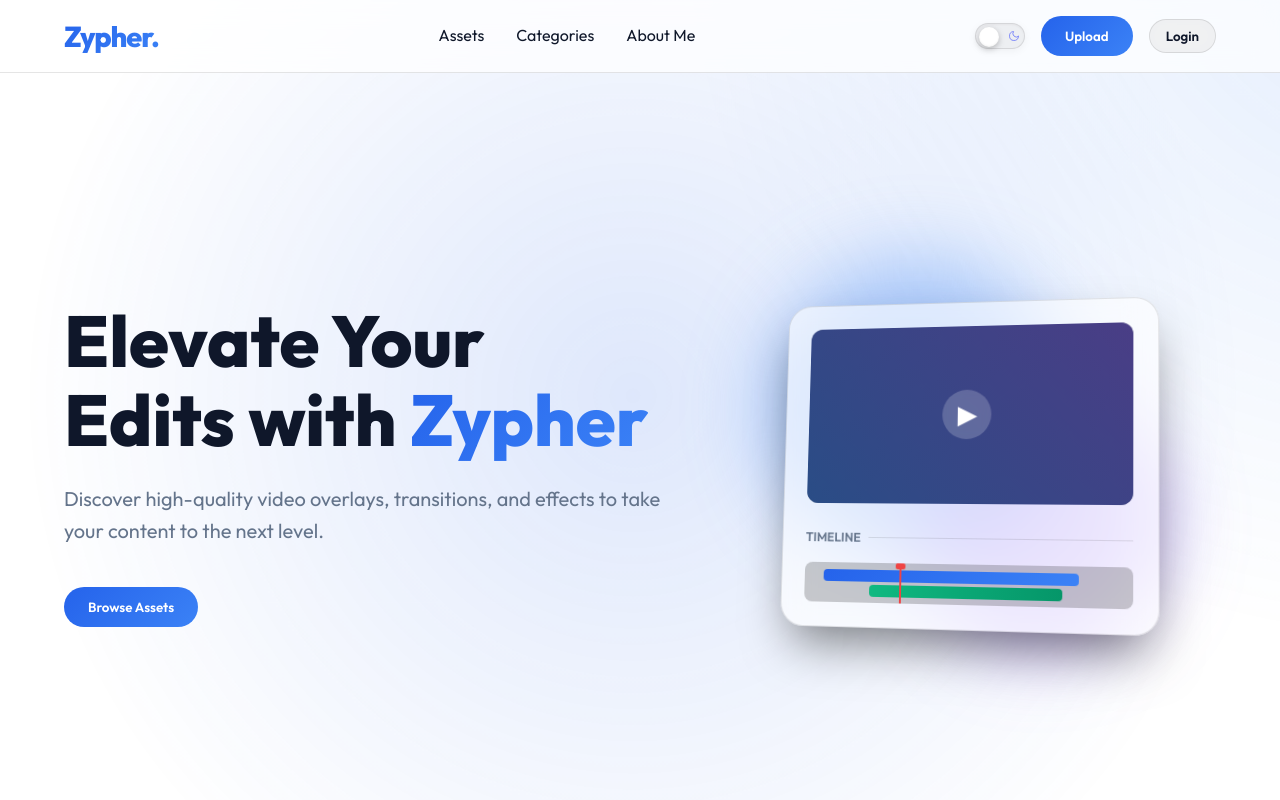
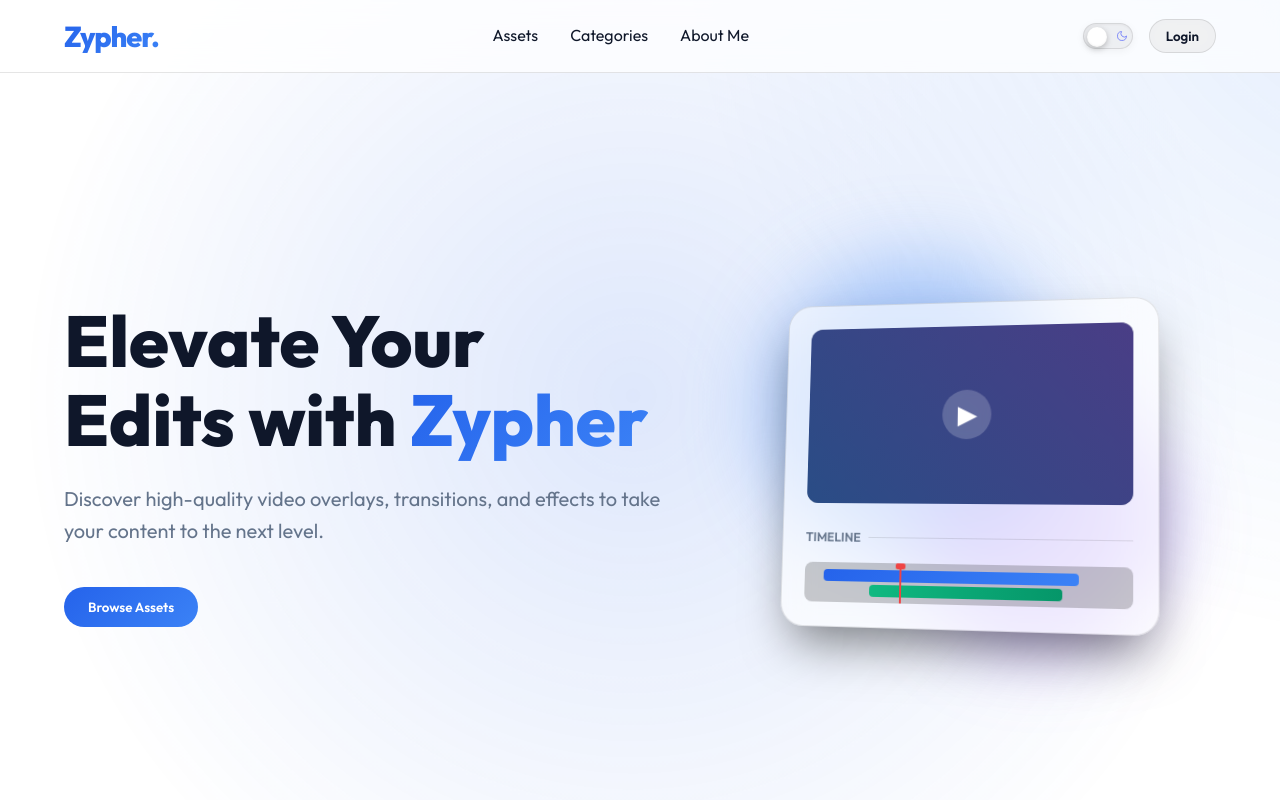
Before and after one commit to nihal-forreaal/zypher, a plain HTML site: page index.html in a window 1280 px wide. Shown: the top 800 px of the page. Drawn offline with Linux system fonts and the light colour scheme; no server answers.

Commit message:
Remove Upload button from navigation bar

```diff
--- a/index.html
+++ b/index.html
@@ -32,7 +32,6 @@
                     <div class="toggle-thumb"></div>
                 </div>
             </button>
-            <button class="cta-button" id="openUploadBtn">Upload</button>
             <button class="secondary-button" id="openLoginBtn" style="padding: 0.5rem 1rem; border-radius: 20px; font-weight: 600; cursor: pointer;">Login</button>
         </div>
     </header>
```
